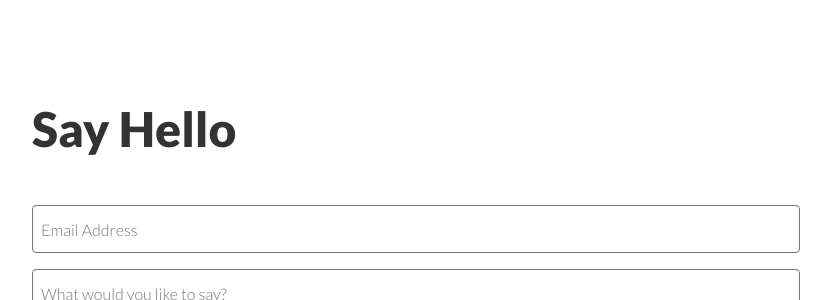
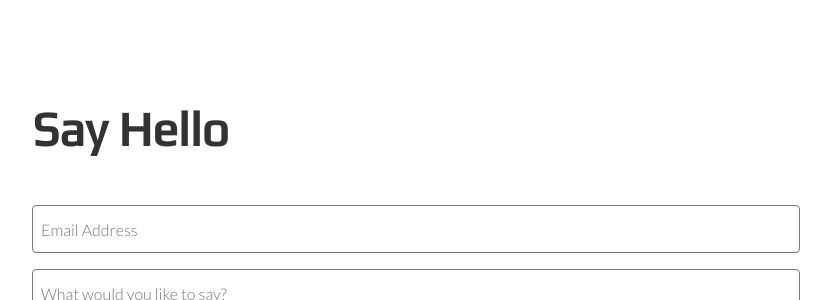
Before and after one commit to zuologio/zuologio.github.io, a Jekyll site: the page built from contact.html, in a window 1280 px wide. Shown: the part 282-582 px from the top of the page, without its empty margins (224-1055 px from the left). Built offline with Jekyll 4.4.1, drawn with Linux system fonts in a browser that asks for light colours.

Commit message:
Update pixyll.css

```diff
--- a/css/pixyll.css
+++ b/css/pixyll.css
@@ -231,7 +231,7 @@
 h1,
 h2,
 h3 {
-  font-family: "Lato", 'Helvetica Neue', Helvetica, sans-serif;
+  font-family: "Play", 'Helvetica Neue', Helvetica, sans-serif;
   font-weight: 900;
   margin-top: 3rem;
 }
```
